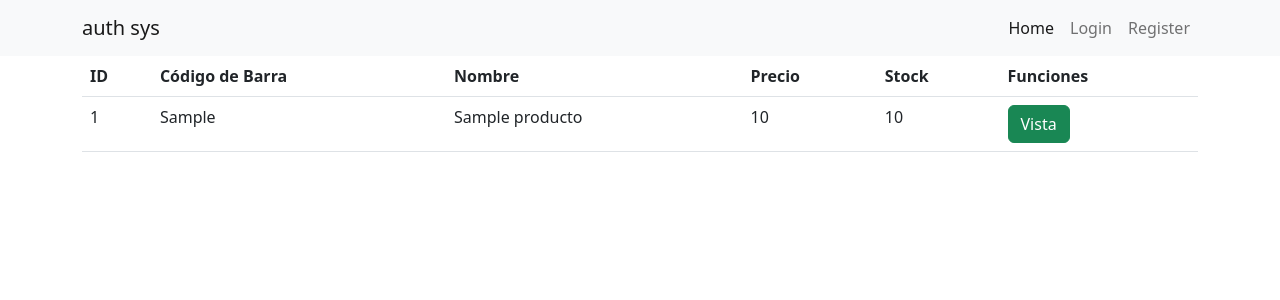
After one commit to carlosefrain123/Segundo_Proyecto, a PHP site: page /productos/listaProd.php in a window 1280 px wide. The commit adds this page. Shown: the top 300 px of the page. Run offline with PHP 8.4, Linux system fonts and the light colour scheme; tables that the repository leaves empty or names only in its code hold one stand-in row (values such as "Sample post").

Commit message:
Se ajusta

```diff
--- a/controller/controller.php
+++ b/controller/controller.php
@@ -17,5 +17,9 @@
             $id=$this->model->show($id);
             return ($id!=false)?$id:header("Location: crear.php");
         }
+        public function mostrarProd(){
+            $idmostrarprod=$this->model->listaProductos();
+            return ($idmostrarprod!=false)?$idmostrarprod:header("Location: crear.php");
+        }
     }
 ?>
--- a/includes/header.php
+++ b/includes/header.php
@@ -43,7 +43,7 @@
               </a>
               <ul class="dropdown-menu">
                 <li><a class="dropdown-item" href="/proyectb/productos/crear.php">Crear Productos</a></li>
-                <li><a class="dropdown-item" href="#">Lista de Productos</a></li>
+                <li><a class="dropdown-item" href="/proyectb/productos/listaProd.php">Lista de Productos</a></li>
               </ul>
             </li>
             <li class="nav-item dropdown">
--- a/model/model.php
+++ b/model/model.php
@@ -43,5 +43,9 @@
             $stament->bindParam(":id",$id);
             return($stament->execute())?$stament->fetch():false;
         }
+        public function listaProductos(){
+            $stament=$this->PDO->prepare("SELECT * FROM productos");
+            return($stament->execute())?$stament->fetchAll():false;
+        }
     }
 ?>
--- /dev/null
+++ b/productos/listaP.php
@@ -0,0 +1,5 @@
+<?php
+    require_once("C:/xampp/htdocs/proyectb/controller/controller.php");
+    $obj=new controller();
+    $obj->mostrarProd();
+?>
--- /dev/null
+++ b/productos/listaProd.php
@@ -0,0 +1,36 @@
+<?php
+session_start();
+require_once("C:/xampp/htdocs/proyectb/includes/header.php");
+require_once("C:/xampp/htdocs/proyectb/controller/controller.php");
+$obj = new controller();
+$dato = $obj->mostrarProd();
+?>
+<table class="table container-fluid">
+    <thead>
+        <tr>
+            <th>ID</th>
+            <th>Código de Barra</th>
+            <th>Nombre</th>
+            <th>Precio</th>
+            <th>Stock</th>
+            <th>Funciones</th>
+        </tr>
+    </thead>
+    <tbody>
+        <?php if ($dato) : ?>
+            <?php foreach($dato as $row): ?>
+                <tr>
+                    <td><?= $row[0] ?></td>
+                    <td><?= $row[1] ?></td>
+                    <td><?= $row[2] ?></td>
+                    <td><?= $row[3] ?></td>
+                    <td><?= $row[4] ?></td>
+                    <td><a href="visualizar.php?id=<?= $row[0] ?>" class="btn btn-success">Vista</a></td>
+                </tr>
+            <?php endforeach; ?>
+        <?php endif; ?>
+    </tbody>
+</table>
+<?php
+require_once("C:/xampp/htdocs/proyectb/includes/footer.php");
+?>
```
